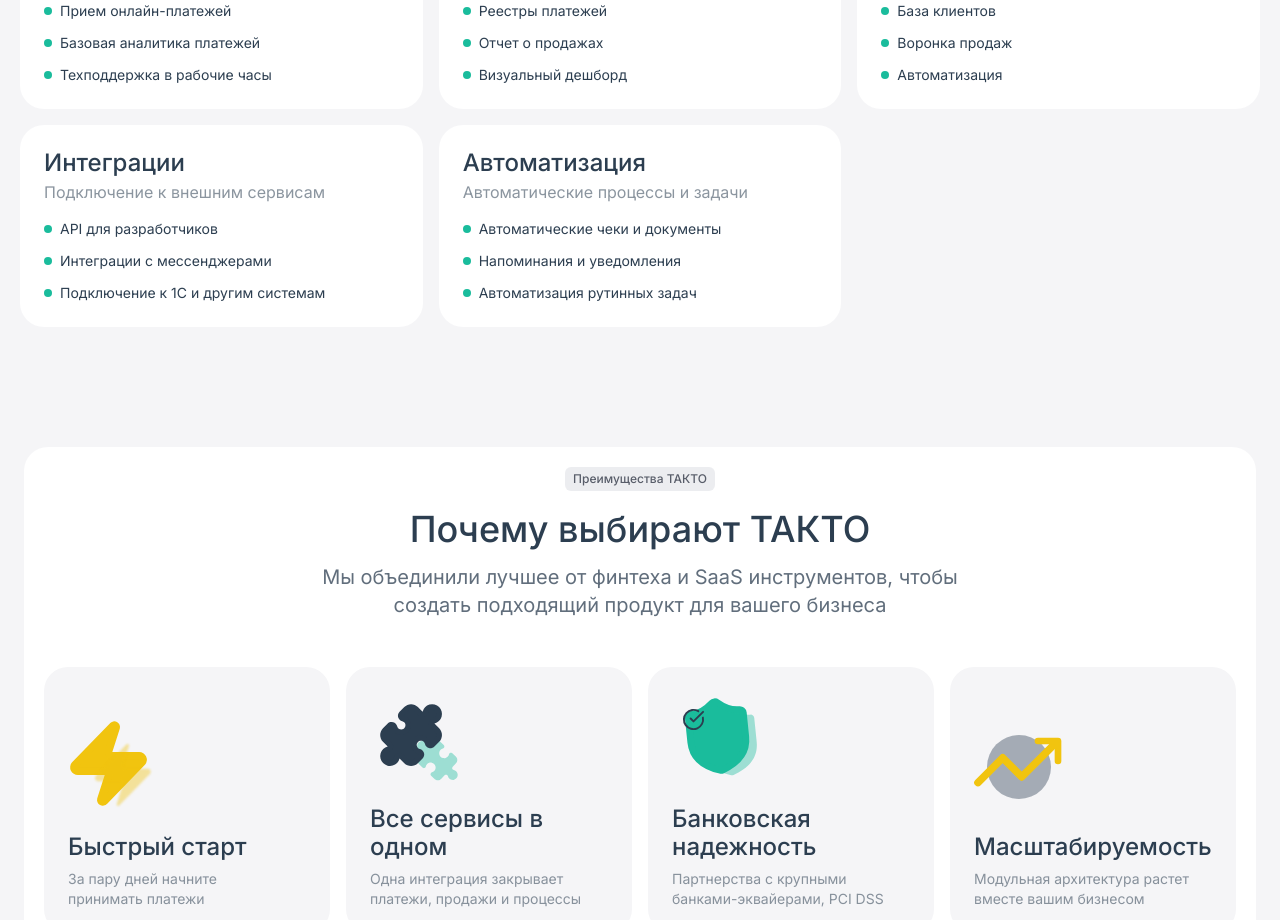
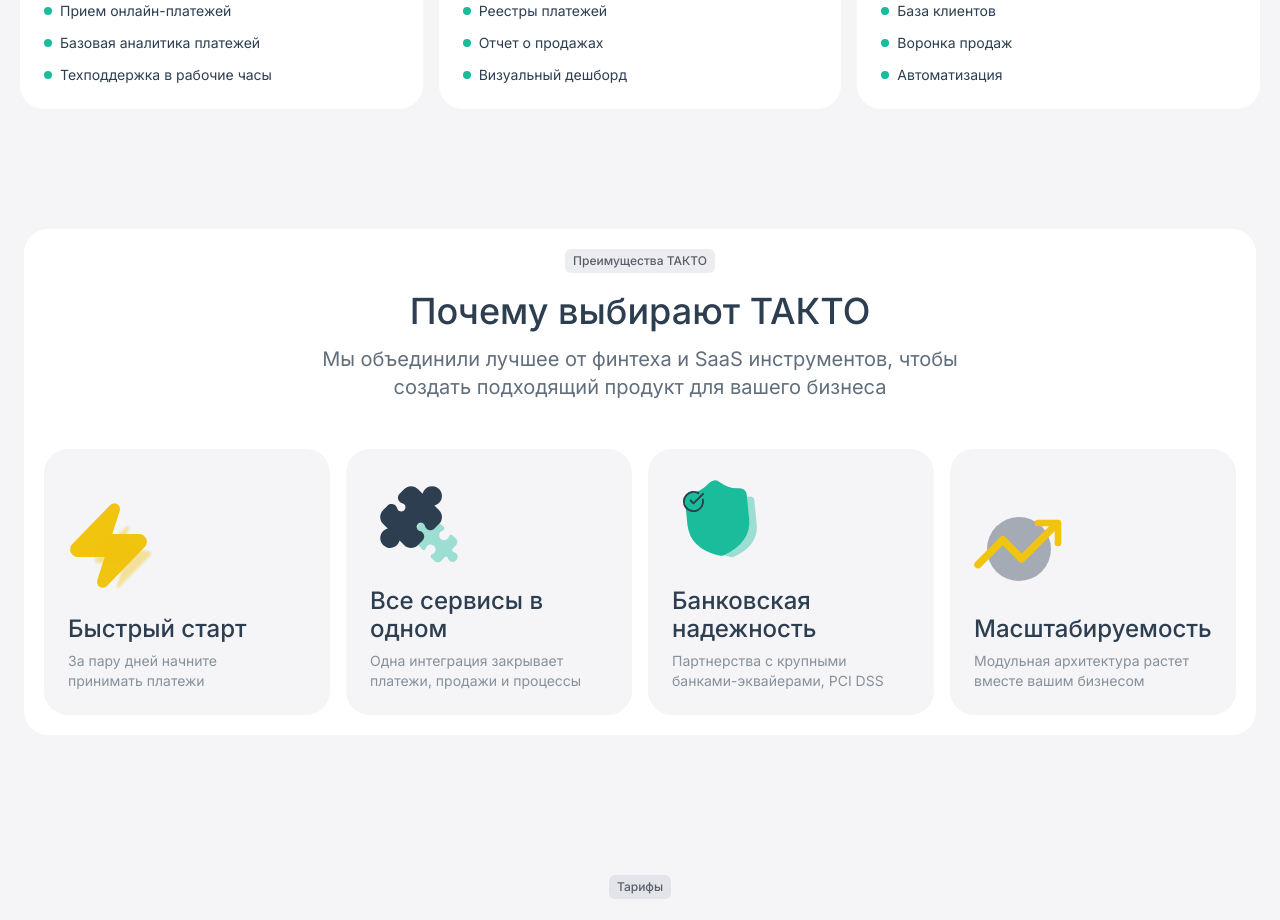
Before and after one commit to ignatovivin/vibesite, a React (Vite) app: page / in a window 1280 px wide. Shown: the part 2860-3780 px from the top of the page. Built offline with nearby package versions, Linux system fonts and the light colour scheme.

Commit message:
Set 3 cards per tab in CustomPlatformSection

```diff
--- a/src/components/CustomPlatformSection.jsx
+++ b/src/components/CustomPlatformSection.jsx
@@ -59,24 +59,6 @@
           'Воронка продаж',
           'Автоматизация'
         ]
-      },
-      {
-        title: 'Интеграции',
-        subtitle: 'Подключение к внешним сервисам',
-        features: [
-          'API для разработчиков',
-          'Интеграции с мессенджерами',
-          'Подключение к 1С и другим системам'
-        ]
-      },
-      {
-        title: 'Автоматизация',
-        subtitle: 'Автоматические процессы и задачи',
-        features: [
-          'Автоматические чеки и документы',
-          'Напоминания и уведомления',
-          'Автоматизация рутинных задач'
-        ]
       }
     ],
     'Рост': [
@@ -105,15 +87,6 @@
           'API для разработчиков',
           'Интеграции с мессенджерами',
           'Подключение к 1С и другим системам'
-        ]
-      },
-      {
-        title: 'Автоматизация',
-        subtitle: 'Автоматические процессы и задачи',
-        features: [
-          'Автоматические чеки и документы',
-          'Напоминания и уведомления',
-          'Автоматизация рутинных задач'
         ]
       }
     ],
```
